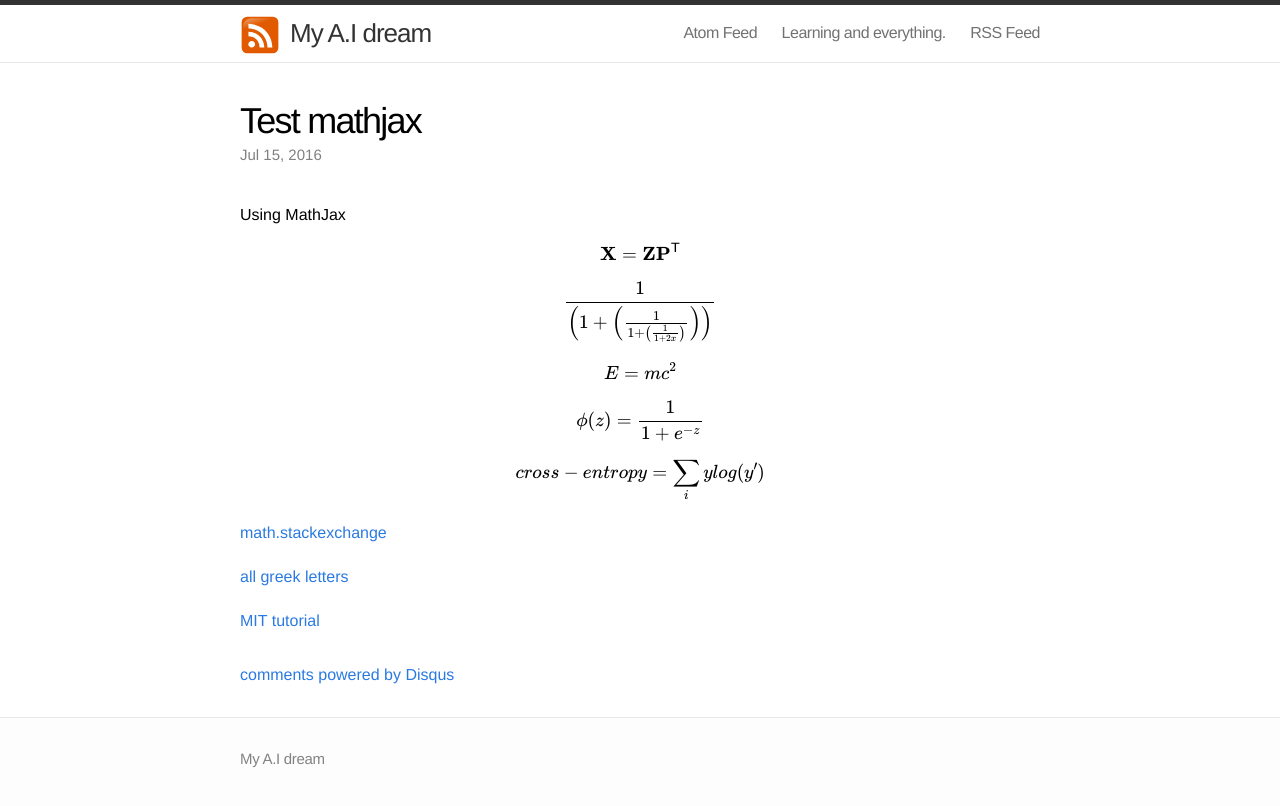
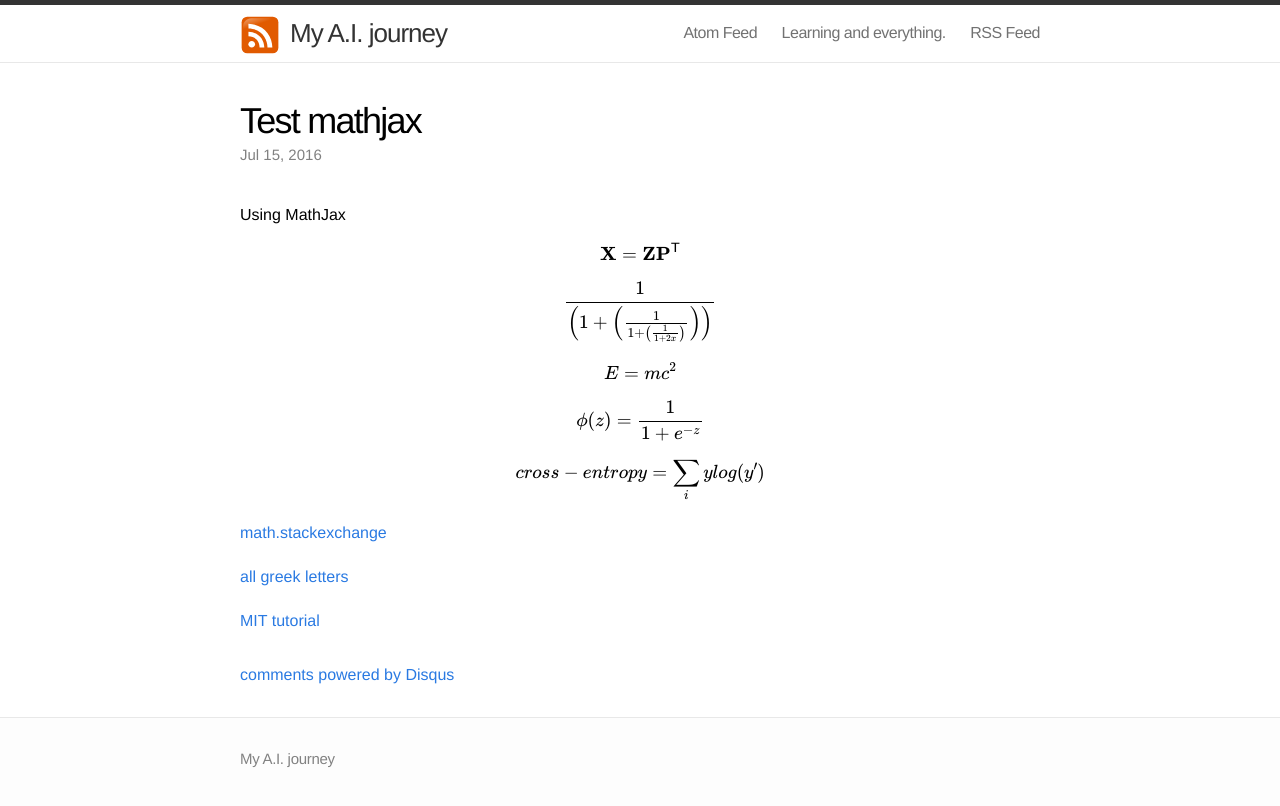
Before and after one commit to BrianPin/brianpin.github.io, a Jekyll site: the page built from _posts/2016-07-15-initial-mathjax-test.markdown, in a window 1280 px wide. Shown: the top 806 px of the page. Built offline with Jekyll 4.4.1, drawn with Linux system fonts in a browser that asks for light colours; formulas are drawn with MathJax 3; comment, search, counter and statistics services are not loaded.

```diff
--- a/_config.yml
+++ b/_config.yml
@@ -15,7 +15,7 @@
 # Themes are encouraged to use these universal variables
 # so be sure to set them if your theme uses them.
 #
-title : My A.I dream
+title : My A.I. journey
 tagline: An apple a day keeps the doctor away
 author :
   github : BrianPin
--- a/_includes/head.html
+++ b/_includes/head.html
@@ -19,5 +19,6 @@
       ga('create', 'UA-64339134-1', 'auto');
       ga('send', 'pageview');
     </script>
+    -->
 
 </head>
```
Also changed, not shown: other parts of _includes/head.html (+1 -1 lines), assets/lstm.png (renamed from _posts/lstm.png).
